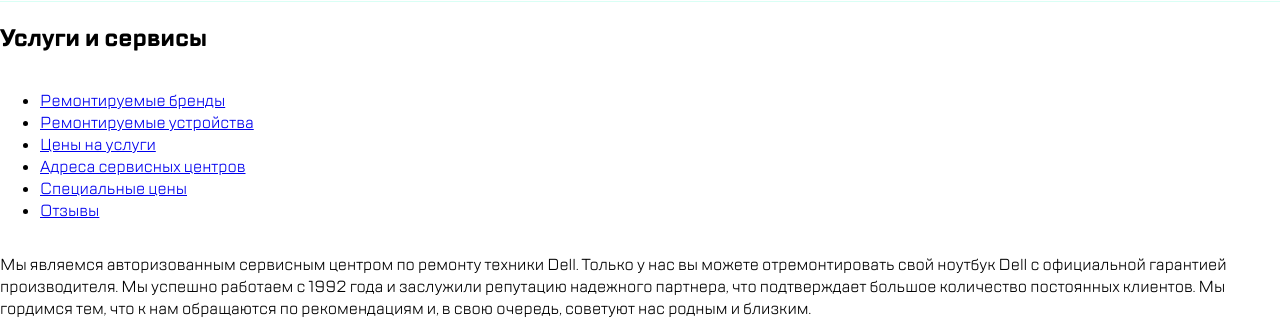
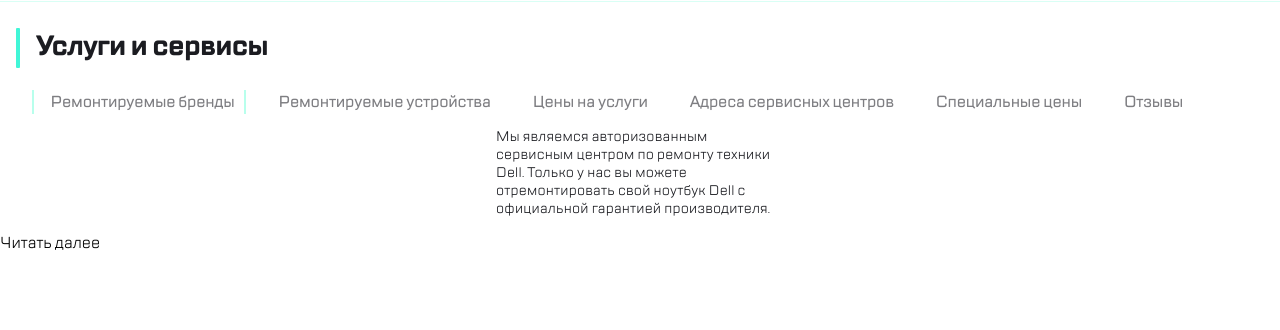
Before and after one commit to OxY623/block1.3Maket, a plain HTML site: page index.html in a window 1280 px wide. Shown: the part 87-417 px from the top of the page. Drawn offline with Linux system fonts and the light colour scheme.

Commit message:
summary
summary

```diff
--- a/index.html
+++ b/index.html
@@ -25,9 +25,12 @@
     <nav class="menu menu--primary">
         <ul class="menu__list">
             <!--This is the menu list-->
-            <li class="menu__item menu__item--hidden-link"><a href="#" class="menu__link menu__link--call ">Позвонить</a></li>
-            <li class="menu__item menu__item--hidden-link"><a href="#" class="menu__link menu__link--write">Написать</a></li>
-            <li class="menu__item menu__item--hidden-link"><a href="#" class="menu__link menu__link--login">Логин</a></li>
+            <li class="menu__item menu__item--hidden-link"><a href="#"
+                                                              class="menu__link menu__link--call ">Позвонить</a></li>
+            <li class="menu__item menu__item--hidden-link"><a href="#" class="menu__link menu__link--write">Написать</a>
+            </li>
+            <li class="menu__item menu__item--hidden-link"><a href="#" class="menu__link menu__link--login">Логин</a>
+            </li>
         </ul>
     </nav>
 
@@ -35,8 +38,10 @@
     <nav class="menu menu--secondary">
         <!--This is the menu list-->
         <ul class="menu__list">
-            <li class="menu__item menu__item--hidden-link"><a href="#" class="menu__link menu__link--status">Статус ремонта</a></li>
-            <li class="menu__item menu__item--hidden-link"><a href="#" class="menu__link menu__link--application">Отправить заявку</a></li>
+            <li class="menu__item menu__item--hidden-link"><a href="#" class="menu__link menu__link--status">Статус
+                ремонта</a></li>
+            <li class="menu__item menu__item--hidden-link"><a href="#" class="menu__link menu__link--application">Отправить
+                заявку</a></li>
         </ul>
     </nav>
 
@@ -48,7 +53,8 @@
         <!-- This is the block navigation -->
         <nav class="navigation">
             <ul class="navigation__list">
-                <li class="navigation__item navigation__item--active"><a href="#" class="navigation__link">Ремонтируемые бренды</a></li>
+                <li class="navigation__item navigation__item--active"><a href="#" class="navigation__link navigation__link--active">Ремонтируемые
+                    бренды</a></li>
                 <li class="navigation__item"><a href="#" class="navigation__link">Ремонтируемые устройства</a></li>
                 <li class="navigation__item"><a href="#" class="navigation__link">Цены на услуги</a></li>
                 <li class="navigation__item"><a href="#" class="navigation__link">Адреса сервисных центров</a></li>
@@ -63,11 +69,12 @@
         <article class="article">
             <h3 hidden="hidden">О нас</h3>
             <!-- This is the block text-->
-            <p class="article__text">
+            <p class="article__text article__text--primary">
                 Мы являемся авторизованным сервисным центром по ремонту техники Dell.
                 Только у нас вы можете отремонтировать свой ноутбук Dell с официальной
-                гарантией производителя.
-
+                гарантией производителя.</p>
+            <div class="read-more">Читать далее</div>
+            <p class="article__text article__text--hidden">
                 Мы успешно работаем с 1992 года и заслужили репутацию надежного партнера,
                 что подтверждает большое количество постоянных клиентов. Мы гордимся тем, что к нам
                 обращаются по рекомендациям и, в свою очередь, советуют нас родным и близким.
@@ -79,4 +86,9 @@
     </section>
 </main>
 </body>
+<script type="text/javascript">
+    function toggle_show(id) {
+        document.getElementById(id).style.display = document.getElementById(id).style.display == 'none' ? 'block' : 'none';
+    }
+</script>
 </html>
--- a/style.css
+++ b/style.css
@@ -3,12 +3,32 @@
     body {
         font-family: "TT Lakes", sans-serif;
         font-size: 16px;
-        margin:0;
+        margin: 0;
         padding: 0;
         display: flex;
         flex-direction: column;
+        box-sizing: border-box;
     }
-/*header*/
+
+    h1 {
+        color: rgb(27, 28, 33);
+        font-size: 28px;
+        font-weight: 700;
+        line-height: 40px;
+        letter-spacing: -0.6px;
+        text-align: left;
+    }
+
+    p {
+        color: rgb(27, 28, 33);
+        font-size: 14px;
+        font-weight: 400;
+        line-height: 18px;
+        letter-spacing: 0.2px;
+        text-align: left;
+    }
+
+    /*header*/
     .header {
         width: 100%;
         height: 88px;
@@ -17,27 +37,30 @@
         justify-content: space-between;
         align-items: center;
         flex-direction: row;
-        padding-left:16px;
-        padding-right:16px;
+        padding-left: 16px;
+        padding-right: 16px;
         border-bottom: 1px solid rgb(217, 255, 245);
     }
 
-    .header__element{
+    .header__element {
         padding: 0;
     }
-    .menu-burger{
+
+    .menu-burger {
         width: 40px;
         height: 40px;
         cursor: pointer;
     }
 
-    .logo{
+    .logo {
         width: 96.55px;
         height: 50.81px;
     }
-    .menu{
+
+    .menu {
         display: flex;
     }
+
     .menu__list {
         margin: 0;
         padding: 0;
@@ -45,13 +68,14 @@
 
     .menu__item {
         display: inline-block;
-        margin-left:0;
+        margin-left: 0;
         margin-right: 16px;
         padding: 0;
         align-self: center;
     }
+
     .menu__item:last-child {
-        margin-right: 0px;
+        margin-right: 0;
     }
 
     .menu__link {
@@ -63,15 +87,18 @@
 
     }
 
-    .menu--primary{
+    /*Скрыть первое меню на маленьком экране*/
+    .menu--primary {
         display: none;
     }
-    .menu--secondary{
+
+    .menu--secondary {
         align-items: center;
 
     }
+
     /* divider */
-    .menu--secondary::before{
+    .menu--secondary::before {
 
         content: "";
         display: inline-block;
@@ -93,8 +120,7 @@
     }
 
     /*Иконки меню*/
-
-    .menu-burger::after{
+    .menu-burger::after {
 
         background-image: url('image/burgerburger.svg');
         width: 40px;
@@ -102,28 +128,28 @@
     }
 
 
-    .menu__link--call::after{
+    .menu__link--call::after {
         content: "";
         background-image: url('image/callcall.svg');
         width: 40px;
         height: 40px;
     }
 
-    .menu__link--write::after{
+    .menu__link--write::after {
 
         background-image: url('image/chatmessage.svg');
         width: 40px;
         height: 40px;
     }
 
-    .menu__link--login::after{
+    .menu__link--login::after {
         content: "";
         background-image: url('image/profileuser.svg');
         width: 40px;
         height: 40px;
     }
 
-    .menu__link--status::after{
+    .menu__link--status::after {
         content: "";
         background-image: url('image/repairsetting.svg');
         display: block;
@@ -132,7 +158,7 @@
 
     }
 
-    .menu__link--application::after{
+    .menu__link--application::after {
         content: "";
         background-image: url('image/checkstatussearch.svg');
         display: block;
@@ -142,7 +168,7 @@
 
     }
 
-    menu__link::after, .menu-burger::after{
+    menu__link::after, .menu-burger::after {
         content: "";
         display: block;
         width: 40px;
@@ -152,23 +178,143 @@
         background-repeat: no-repeat;
     }
 
-    .menu__link{
+    .menu__link {
         display: flex;
         align-items: center;
         justify-content: center;
     }
-/*Скрыть текст*/
-    .menu__item--hidden-link{
+
+    /*Скрыть текст в меню*/
+    .menu__item--hidden-link {
         line-height: 0;
         font-size: 0;
         color: transparent;
     }
-    /*content*/
+
+    /*Content*/
+    .main{
+        magin:0;
+        padding: 0;
+    }
     .main section {
         display: flex;
         flex-direction: column;
         justify-content: flex-start;
+        margin: 0;
+        padding: 0;
+    }
+
+    .main__title {
+        width: 100%;
+        height: 40px;
+        text-align: left;
+        margin: 24px 0px;
+        padding: 0 16px;
+        vertical-align: center;
+    }
+    /* highlight */
+    .main__title::before {
+
+        content: "";
+        display: inline-block;
+        margin-right:16px; /* Расстояние от разделителя до элементов меню */
+        width: 2px;
+        height: 32px;
+        border-radius: 1px;
+        background: rgb(234, 234, 234);
+        align-self:start;
+        vertical-align: middle;
+        width: 4px;
+        height: 40px;
+        transform: rotate(180.00deg);
+        background: rgb(65, 246, 215);
+
+    }
+
+    .navigation{
+        display: flex;
+        flex-direction: row;
+        justify-content: flex-start;
+        align-items: center;
+        width: 100%;
+        height: auto;
+        padding-left:16px;
+    }
+    .navigation__list{
+        width: 100%;
+        height:100%;
+        margin: 0;
+        padding: 0;
+        display: flex;
+        flex-direction: row;
+        justify-content: flex-start;
+        list-style-type: none;
+        overflow-x: scroll;
+        white-space: nowrap;
+
     }
 
 
+
+
+
+    .navigation__link{
+        width: 246px;
+        height: 40px;
+        box-sizing: border-box;
+        background: rgb(255, 255, 255);
+        color: rgb(126, 126, 130);
+        font-size: 16px;
+        font-weight: 500;
+        line-height: 24px;
+        letter-spacing: -0.2px;
+        text-align: left;
+        padding: 8px 9.3px 8px 16.54px;
+        margin:0;
+        text-decoration: none;
+        min-height: 40px;
+    }
+    .navigation__link:first-child {
+        margin-left:16px;
+    }
+
+    .navigation__link--active{
+        border: 2px solid rgb(184, 255, 236);
+        border-radius: 6px;
+        text-decoration: none;
+    }
+
+
+    .article{
+        margin: 0;
+        padding: 0;
+
+    }
+
+    .article__text{
+        width: 288px;
+        height: 90px;
+        margin-left:auto;
+        margin-right:auto;
+        text-align: left;
+    }
+
+    .article__text--hidden{
+        line-height: 0;
+        font-size: 0;
+        color: transparent;
+    }
+
+    .article__text--hidden::before{
+        content: "Читать далее";
+        display: inline-block;
+
+    }
+
+
+
+
+
+
+
 }
```
